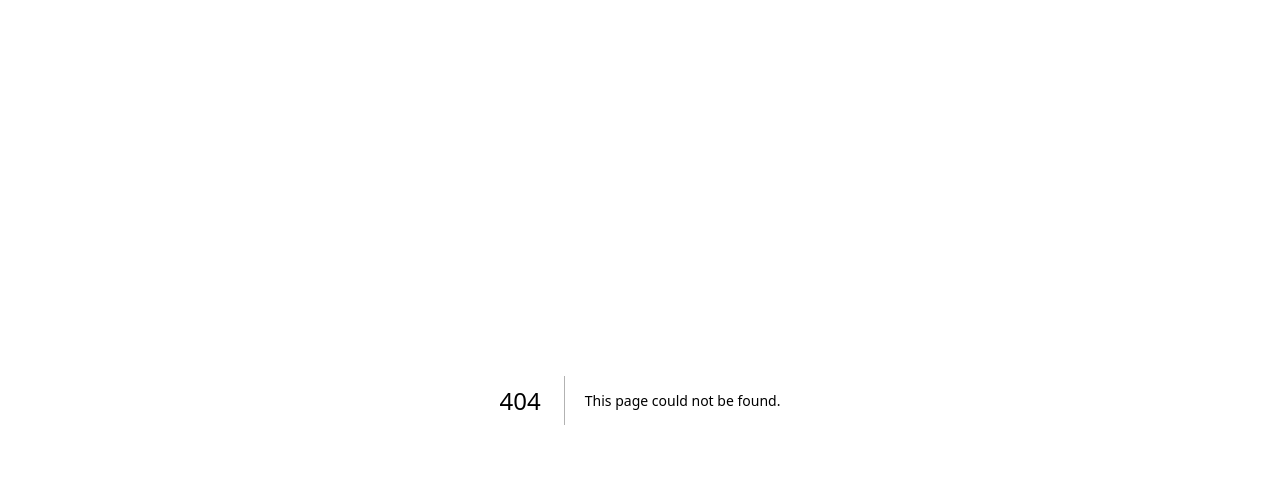
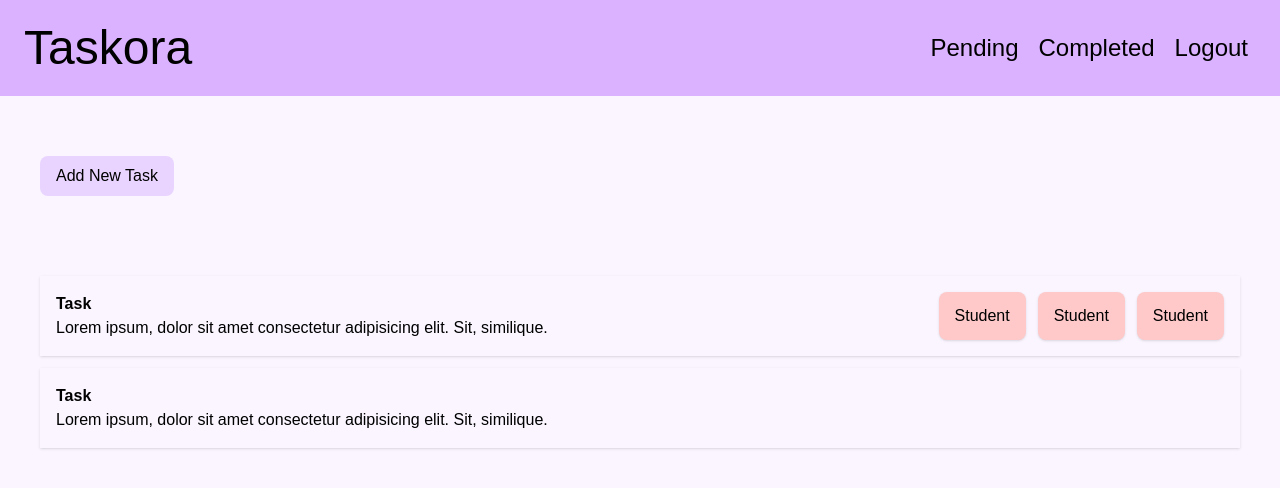
Before and after one commit to roystondz/taskora, a Next.js app: page /user/dashboard in a window 1280 px wide. Before the commit this address had no page. Shown: the top 488 px of the page. Built offline with nearby package versions, Linux system fonts and the light colour scheme.

Commit message:
Add dashboard component with task management layout

```diff
--- /dev/null
+++ b/app/user/dashboard/page.tsx
@@ -0,0 +1,63 @@
+
+
+export default function DashBoard(){
+    return(
+        <div className="h-screen bg-purple-50">
+            <div className="navbar flex flex-row justify-between bg-purple-300">
+                <div className="logo text-5xl p-6">
+                    <h1>Taskora</h1>
+                </div>
+                <div className="flex flex-row">
+                    <nav>
+                        <ul className="flex flex-row p-8 text-2xl gap-5">
+                            <li>Pending</li>
+                            <li>Completed</li>
+                            <li>Logout</li>
+                        </ul>
+                    </nav>
+                </div>
+            </div>
+            <div className="body flex flex-col gap-5">
+                <div className="">
+
+                </div>
+                <div className="task-body flex flex-col">
+                    <div className="action">
+                        <button className="px-4 py-2 bg-purple-200 rounded-lg m-10">
+                            Add New Task
+                        </button>
+                    </div>
+                    <div className="task m-10 flex flex-col gap-3">
+                        <div className="task p-4 flex flex-row justify-between shadow-sm">
+                            <div className="flex flex-col">
+                                <h1 className="font-bold">Task</h1>
+                                <h5>Lorem ipsum, dolor sit amet consectetur adipisicing elit. Sit, similique.</h5>
+                            </div>
+                            <div className="flex flex-row gap-3 ">
+                                <h5 className="shadow-sm bg-red-200 rounded-lg px-4 py-3">
+                                    Student
+                                </h5>
+                                <h5 className="shadow-sm bg-red-200 rounded-lg px-4 py-3">
+                                    Student
+                                </h5>
+                                <h5 className="shadow-sm bg-red-200 rounded-lg px-4 py-3">
+                                    Student
+                                </h5>
+                            </div>
+                        </div>
+
+                        <div className="task p-4 flex flex-row justify-between shadow-sm">
+                            <div className="flex flex-col">
+                                <h1 className="font-bold">Task</h1>
+                                <h5>Lorem ipsum, dolor sit amet consectetur adipisicing elit. Sit, similique.</h5>
+                            </div>
+                            <div className="flex flex-col">
+                                <h5></h5>
+                            </div>
+                        </div>
+                    </div>
+                </div>
+            </div>
+        </div>
+    );
+}
```
